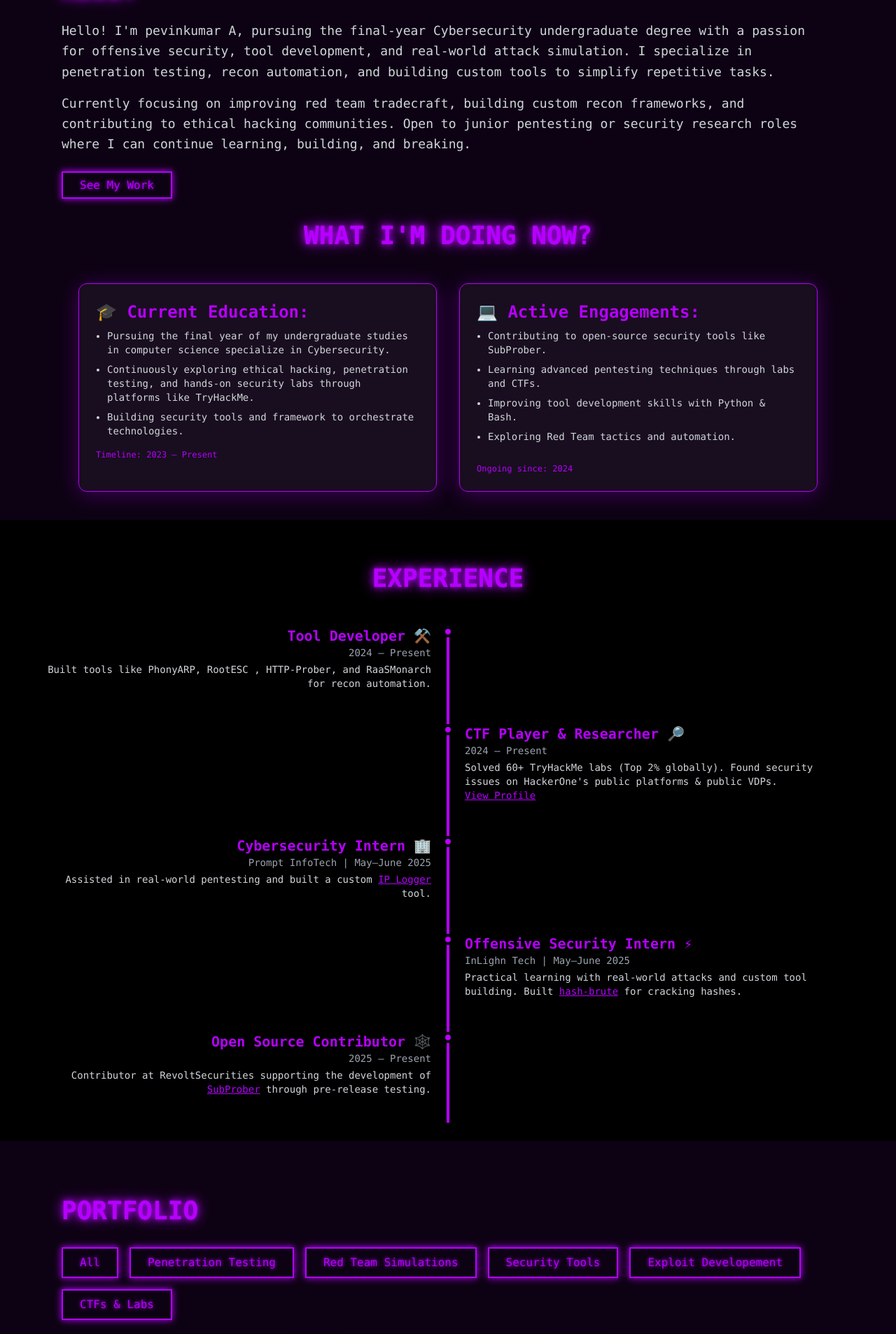
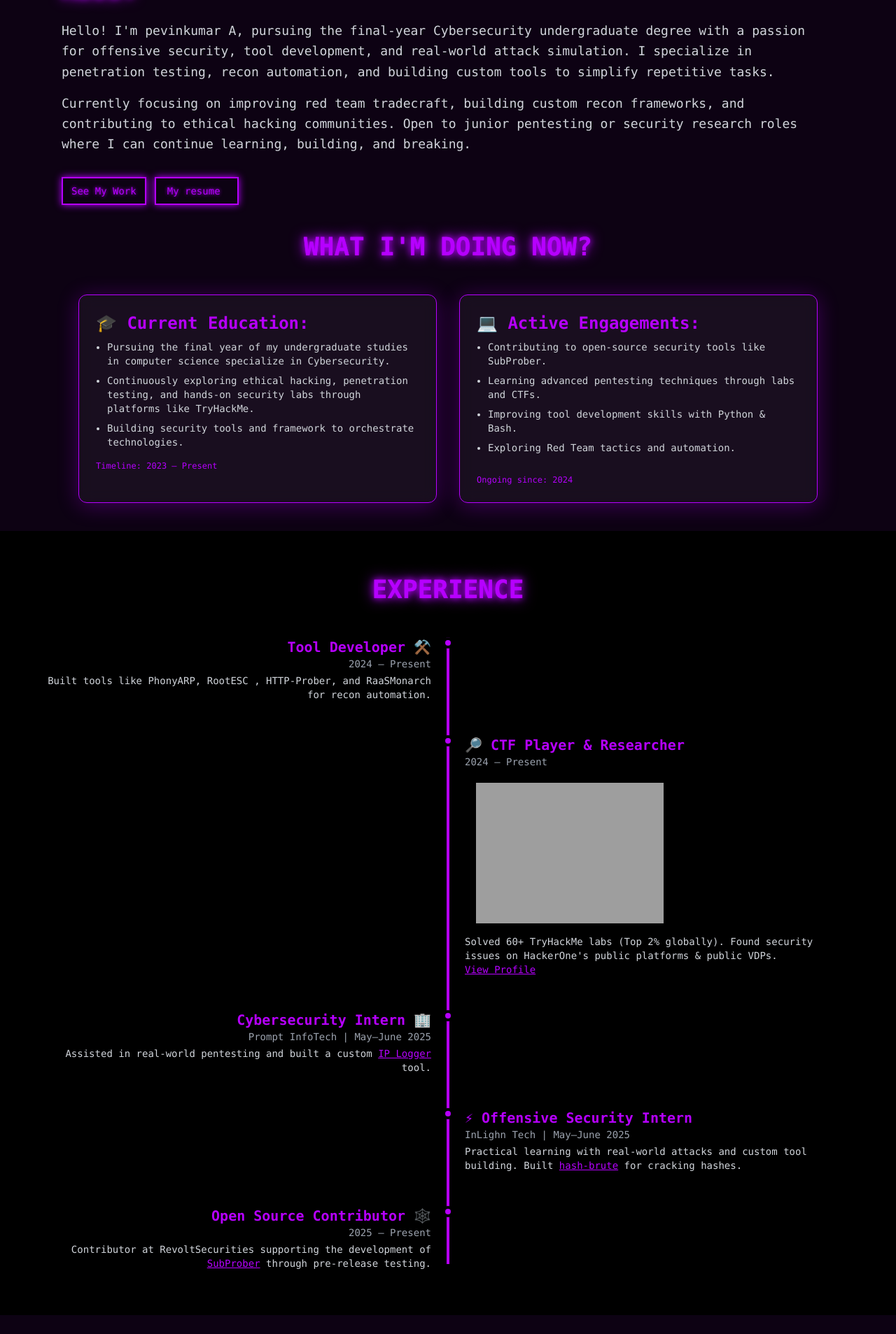
Before and after one commit to pevinkumar10/portfolio, a PHP site: page / in a window 1280 px wide. Shown: the part 915-2822 px from the top of the page at 70% size. Run offline with PHP 8.4, Linux system fonts and the light colour scheme; data that the repository does not hold is empty; some libraries are stand-ins or nearby versions; grey boxes are pictures that could not be loaded.

Commit message:
some modifications

```diff
--- a/index.php
+++ b/index.php
@@ -13,7 +13,7 @@
 	<link rel="stylesheet" href="src/css/custom.css">
 </head>
 
-<body class="bg-black text-white font-mono min-h-screen flex flex-col">
+<body class="bg-black text-white font-mono min-h-[100dvh] flex flex-col">
 	<?php
 	load_template('pages_contents/header');
 	load_template('pages_contents/hero');
--- a/src/css/custom.css
+++ b/src/css/custom.css
@@ -68,6 +68,11 @@
 		.portfolio {
 			background-color: rgb(13, 2, 19);
 		}
+
+		.contact {
+			background-color: rgb(13, 2, 19);
+		}
+
 		.glow-card {
   			transition: transform 0.3s ease, box-shadow 0.3s ease;
 		}
@@ -235,3 +240,18 @@
 		.animate-swipe-up {
 		animation: swipe-up 0.8s ease-out both;
 		}
+		  .popup-hover {
+			@apply absolute bottom-10 left-1/2 -translate-x-1/2 bg-black bg-opacity-90 border border-[#b600ff] p-2 rounded-xl z-10 w-44 text-center text-xs text-white;
+			animation: fadeScale 0.3s ease-in-out forwards;
+		}
+
+		@keyframes fadeScale {
+			0% {
+			opacity: 0;
+			transform: translateY(10px) scale(0.9);
+			}
+			100% {
+			opacity: 1;
+			transform: translateY(0) scale(1);
+			}
+		}
--- a/src/templates/pages_contents/about.php
+++ b/src/templates/pages_contents/about.php
@@ -1,6 +1,6 @@
 <!-- About Section -->
 <section id="about" class="relative text-white">
-    <div class="about min-h-screen pt-20 pb-10">
+    <div class="about min-h-[100dvh] pt-20 pb-10">
         <div class="max-w-6xl px-6 mx-auto content-wrapper animate-on-scroll" data-animate="animate-zoom-in">
             <h2 class="text-4xl font-bold neon-text mb-6 animate-on-scroll" data-animate="animate-zoom-in">ABOUT</h2>
             <p class="text-gray-300 text-lg leading-relaxed">
@@ -12,7 +12,10 @@
             </p>
 
             <div class="mt-8">
-                <a href="#projects" class="neon-button">See My Work</a>
+                <div class="grid grid-cols-1 sm:grid-cols-2 gap-3 w-fit">
+                    <a href="#projects" class="neon-button text-sm px-3 py-2">See My Work</a>
+                    <a href="src/data/resume.pdf" target="_blank" class="neon-button text-sm px-4 py-2">My resume</a>
+                </div>
             </div>
         </div>
         <div class="max-w-6xl mx-auto mt-5 px-6  pt-5">
--- a/src/templates/pages_contents/achievements.php
+++ b/src/templates/pages_contents/achievements.php
@@ -1,4 +1,4 @@
-<section id="certifications" class="relative py-20 bg-black text-white overflow-hidden max-h-screen">
+<section id="certifications" class="relative py-20 bg-black text-white overflow-hidden min-h-[100dvh]">
     <div class="max-w-6xl mx-auto">
         <h2 class="text-4xl font-bold text-left text-[#b600ff] neon-text mb-12 animate-on-scroll" data-animate="animate-zoom-in">ACHIEVEMENTS</h2>
     </div>
--- a/src/templates/pages_contents/blogs.php
+++ b/src/templates/pages_contents/blogs.php
@@ -1,4 +1,4 @@
-<section id="blogs" class="relative pt-20 py-40 text-white">
+<section id="blogs" class="relative pt-20 py-40 text-white min-h-[100dvh]">
     <div class="max-w-6xl px-6 mx-auto">
         <h2 class="text-4xl font-bold text-left text-[#b600ff] neon-text mb-12 animate-on-scroll" data-animate="animate-zoom-in">BLOGS & WRITE-UPs</h2>
 
--- a/src/templates/pages_contents/contact.php
+++ b/src/templates/pages_contents/contact.php
@@ -1,4 +1,4 @@
-<section id="contact" class="py-20 text-white min-h-screen">
+<section id="contact" class="contact py-40 text-white min-h-[100dvh]">
     <div class="max-w-4xl px-6 mx-auto text-center">
         <h2 class="text-4xl font-bold text-[#b600ff] neon-text mb-8 animate-on-scroll" data-animate="animate-zoom-in">LET'S CONNECT</h2>
         <p class="text-gray-400 mb-12">Have a question, project idea, or just want to say hello? Drop a message below!</p>
@@ -19,7 +19,7 @@
         </form>
     </div>
     <!-- Footer -->
-    <div class="mt-64 text-gray-600 text-sm animate-on-scroll" data-animate="animate-zoom-in">
+    <div class="pt-32 text-gray-600 text-sm animate-on-scroll" data-animate="animate-zoom-in">
         <footer class="w-full flex justify-center">
             © 2025 Pevinkumar A — All rights reserved.
         </footer>
@@ -30,6 +30,4 @@
             <a href="https://x.com/pk_the_hacker" target="_blank" class="text-lg neon-icon"><i class="fab fa-twitter"></i></a>
         </div>
     </div>
-
-
 </section>
--- a/src/templates/pages_contents/experience.php
+++ b/src/templates/pages_contents/experience.php
@@ -1,4 +1,4 @@
-<section id="experience" class="py-16 text-white relative min-h-screen">
+<section id="experience" class="py-16 text-white relative min-h-[100dvh]">
     <h2 class="text-4xl font-bold text-center text-[#b600ff] neon-text mb-12 animate-on-scroll" data-animate="animate-swipe-up">EXPERIENCE</h2>
 
     <!-- Vertical Center Line -->
@@ -14,7 +14,7 @@
                 <div class="w-1/2 pr-6 text-right">
                     <h3 class="text-xl font-semibold text-[#b600ff]">Tool Developer ⚒️</h3>
                     <p class="text-sm text-gray-400">2024 – Present</p>
-                    <p class="text-sm mt-1 text-gray-300">
+                    <p class="text-sm pt-1 text-gray-300">
                         Built tools like PhonyARP, RootESC , HTTP-Prober, and RaaSMonarch for recon automation.
                     </p>
                 </div>
@@ -27,9 +27,14 @@
 
                 <div class="w-1/2"></div>
                 <div class="w-1/2 pl-6 text-left">
-                    <h3 class="text-xl font-semibold text-[#b600ff]">CTF Player & Researcher 🔎</h3>
+                    <h3 class="text-xl font-semibold text-[#b600ff]">🔎 CTF Player & Researcher</h3>
                     <p class="text-sm text-gray-400">2024 – Present</p>
                     <p class="text-sm mt-1 text-gray-300">
+                        <a href="https://tryhackme.com/p/pevinkumar" target="_blank">
+                            <img src="https://tryhackme-badges.s3.amazonaws.com/pevinkumar.png"
+                                alt="TryHackMe Badge"
+                                class="rounded-md w-[300px] hover:scale-110 transition duration-300 p-4 shadow-lg" />
+                        </a>
                         Solved 60+ TryHackMe labs (Top 2% globally). Found security issues on HackerOne's public platforms & public VDPs.
                         <br />
                         <a href="https://tryhackme.com/p/pevinkumar" target="_blank" class="underline text-[#b600ff]">View Profile</a>
@@ -58,7 +63,7 @@
 
                 <div class="w-1/2"></div>
                 <div class="w-1/2 pl-6 text-left">
-                    <h3 class="text-xl font-semibold text-[#b600ff]"> Offensive Security Intern ⚡</h3>
+                    <h3 class="text-xl font-semibold text-[#b600ff]">⚡ Offensive Security Intern</h3>
                     <p class="text-sm text-gray-400">InLighn Tech | May–June 2025 </p>
                     <p class="text-sm mt-1 text-gray-300">
                         Practical learning with real-world attacks and custom tool building. Built
--- a/src/templates/pages_contents/hero.php
+++ b/src/templates/pages_contents/hero.php
@@ -1,5 +1,5 @@
 <!-- Hero Section -->
-<section class="py-24 px-6 flex-grow min-h-screen">
+<section class="py-24 px-6 flex-grow min-h-[100dvh]">
     <div class="max-w-6xl mx-auto px-6 flex flex-col md:flex-row items-center justify-between gap-10">
 
         <!-- Left Content -->
--- a/src/templates/pages_contents/projects.php
+++ b/src/templates/pages_contents/projects.php
@@ -1,5 +1,5 @@
 <!-- Projects Section with Filters -->
-<section id="portfolio" class="portfolio py-20 text-white min-h-screen">
+<section id="portfolio" class="portfolio py-20 text-white min-h-[100dvh]">
     <div class="max-w-6xl px-6 mx-auto">
         <h2 class="text-4xl font-bold neon-text mb-8 animate-on-scroll" data-animate="animate-zoom-in">PORTFOLIO</h2>
 
@@ -11,6 +11,7 @@
             <button class="neon-button filter-btn" data-filter="tools">Security Tools</button>
             <button class="neon-button filter-btn" data-filter="exploits">Exploit Developement</button>
             <button class="neon-button filter-btn" data-filter="ctf">CTFs & Labs</button>
+            <button class="neon-button filter-btn" data-filter="others">Others</button>
         </div>
 
         <!-- Project Cards Grid -->
@@ -23,7 +24,7 @@
                 <p class="text-gray-300 text-sm mb-5">
                     Conducted a comprehensive black-box penetration test on Metasploitable2, successfully exploiting over 25 vulnerabilities (excluding DVWA), and documented all findings in detail. </p>
                 <div class="text-xs text-[#d580ff] mb-1 pt-4"><strong>⚒️ Tools used:</strong> Nmap, Metasploit, Hydra, etc</div>
-                <div class="text-xs text-[#d580ff] pb-4 mb-3"><strong>🏷️ Tags:</strong> Recon, Exploitation, Post-Exploitation</div>
+                <div class="text-xs text-[#d580ff] pb-4 pb-3"><strong>🏷️ Tags:</strong> Recon, Exploitation, Post-Exploitation</div>
                 <a href="https://www.linkedin.com/posts/pevinkumar_metasploitable-2-activity-7341505043579248642-49C9?utm_source=share&utm_medium=member_desktop&rcm=ACoAADZci6kBNpXUA5gklG3nbUEXsFFHIpxINvU" class="neon-button text-sm " target="_blank">View Report</a>
             </div>
 
@@ -32,9 +33,9 @@
                 <h3 class="text-2xl font-semibold text-[#b600ff]">RaaSMonarch (v1.0.0):</h3>
                 <h4 class="text-sm font-semibold text-[#b600ff] mb-2">Recon Automation Framework</h4>
                 <p class="text-gray-300 text-sm">
-                    Developing RaaSMonarch (Recon-as-a-Service) Framework v1.0.0 to automate the reconnaissance process through a user-friendly web interface, eliminating the complexity and frustration of managing multiple tools manually.
+                    Developing RaaSMonarch(Recon-as-a-Service) Framework v1.0.0 to automate the recon process through a user-friendly web interface, eliminating the complexity and frustration of managing multiple tools manually.
                 </p>
-                <div class="text-xs text-[#d580ff] pb-1 pt-3 "><strong>🧪 Tech Stack:</strong> Python, PHP, Docker</div>
+                <div class="text-xs text-[#d580ff] pb-1 pt-4 "><strong>🧪 Tech Stack:</strong> Python, PHP, Docker</div>
                 <div class="text-xs text-[#d580ff] mb-3 pb-5"><strong>🏷️ Tags:</strong> Pentesting, Automation, Tool Build</div>
                 <a href="https://www.linkedin.com/posts/pevinkumar_recon-osint-bugbounty-activity-7333138496691339264-tn2b?utm_source=share&utm_medium=member_desktop&rcm=ACoAADZci6kBNpXUA5gklG3nbUEXsFFHIpxINvU" class="neon-button text-sm" target="_blank">Preview</a>
             </div>
@@ -73,7 +74,7 @@
             <div class="glass-card-1 p-6 rounded-xl border border-[#b600ff] project-card hover:shadow-[0_0_25px_#b600ff] animate-on-scroll" data-animate="animate-zoom-in" data-category="red-team">
                 <h3 class="text-2xl font-semibold text-[#b600ff]">PhonyARP:</h3>
                 <h4 class="text-sm font-semibold text-[#b600ff] mb-2">ARP spoofing tool</h4>
-                <p class="text-gray-300 text-sm mb-3">
+                <p class="text-gray-300 text-sm pb-3">
                     Developed and simulated an ARP spoofing tool to simulate MITM attacks, aimed at gaining a comprehensive understanding of ARP spoofing mechanisms, MITM attack vectors, and effective defense strategies against such threats.
                 </p>
                 <div class="text-xs text-[#d580ff] pb-1"><strong>🧪 Tech Stack:</strong> Python</div>
@@ -88,8 +89,8 @@
                 <p class="text-gray-300 text-sm pb-2">
                     Designed and implemented a privilege escalation analysis tool to gain a deeper understanding of enumeration utilities such as LinPEAS and WinPEAS. It automate the analysis process with the help of bash.
                 </p>
-                <div class="text-xs text-[#d580ff] mb-1 pt-2"><strong>🧪 Tech Stack:</strong> Python, Bash</div>
-                <div class="text-xs text-[#d580ff] mb-3 pb-4"><strong>🏷️ Tags:</strong> Linux, Post-Exploitation</div>
+                <div class="text-xs text-[#d580ff] mb-1 pt-5"><strong>🧪 Tech Stack:</strong> Python, Bash</div>
+                <div class="text-xs text-[#d580ff] mb-2 pb-4"><strong>🏷️ Tags:</strong> Linux, Post-Exploitation</div>
                 <a href="https://github.com/pevinkumar10/rootEsc" class="neon-button text-sm" target="_blank">View on GitHub</a>
             </div>
 
@@ -100,8 +101,8 @@
                 <p class="text-gray-300 text-sm mb-3">
                     Built custom CTF challenge to learn and practice chaining of three critical vulnerability like File upload to RCE to privilege escalation in a secured controlled environment (container).
                 </p>
-                <div class="text-xs text-[#d580ff] mb-1"><strong>🧪 Tech Stack:</strong> PHP, Bash, Docker</div>
-                <div class="text-xs text-[#d580ff] mb-1 pb-4"><strong>🏷️ Tags:</strong> Development, Insecure FileUpload, RCE, Privilege Escalation</div>
+                <div class="text-xs text-[#d580ff] mb-1 pt-2"><strong>🧪 Tech Stack:</strong> PHP, Bash, Docker</div>
+                <div class="text-xs text-[#d580ff] mb-1 pb-3"><strong>🏷️ Tags:</strong> Development, Insecure FileUpload, RCE, Privilege Escalation</div>
                 <a href="https://github.com/pevinkumar10/Abandoned-Gate" class="neon-button text-sm" target="_blank">View on GitHub</a>
             </div>
 
@@ -114,7 +115,7 @@
                     Developed an asynchronous HTTP probing tool to retrieve status codes for given URLs, and packaged it for distribution on PyPI with a user-friendly interface to streamline status code analysis.
                 </p>
                 <div class="text-xs text-[#d580ff] mb-1 pt-2"><strong>🧪 Tech Stack:</strong> python</div>
-                <div class="text-xs text-[#d580ff] mb-3 pb-4"><strong>🏷️ Tags:</strong> Reconnaissance, Automation, Httpx, Tool Developement</div>
+                <div class="text-xs text-[#d580ff] mb-1 pb-4"><strong>🏷️ Tags:</strong> Reconnaissance, Automation, Httpx, Tool Developement</div>
                 <a href="https://github.com/pevinkumar10/http-prober" class="neon-button text-sm" target="_blank">View on GitHub</a>
             </div>
 
@@ -132,6 +133,21 @@
                     <a href="https://www.linkedin.com/posts/pevinkumar_cybersecurity-python-encryption-activity-7337719572487184385-rT72?utm_source=share&utm_medium=member_desktop&rcm=ACoAADZci6kBNpXUA5gklG3nbUEXsFFHIpxINvU" class="neon-button text-center text-sm" target="_blank">Simulation</a>
                 </div>
             </div>
+
+            <!-- Other projects 1-->
+            <div class="glass-card-1 p-6 rounded-xl border border-[#b600ff] project-card hover:shadow-[0_0_25px_#b600ff] animate-on-scroll hidden extra-card" data-animate="animate-zoom-in" data-category="others">
+                <h3 class="text-2xl font-semibold text-[#b600ff]">Simple-Site:</h3>
+                <h4 class="text-sm font-semibold text-[#b600ff] mb-2">LAMP stack Learning project</h4>
+                <p class="text-gray-300 text-sm mb-3">
+                    A beginner-friendly LAMP stack running inside Docker for learning and testing purposes like it uses raw SQL queries making it vulnerable to SQL Injection, the DB uses a default root password (example) ,it also configured directory listing in Apache.
+                </p>
+                <div class="text-xs text-[#d580ff] mb-1 pt-2"><strong>🧪 Tech Stack:</strong> Linux, Apache, MySQL, PHP</div>
+                <div class="text-xs text-[#d580ff] mb-3 pb-4"><strong>🏷️ Tags:</strong> Lab build, Sqli, Security misconfigurations</div>
+                <div class="grid grid-cols-1 sm:grid-cols-2 gap-3">
+                    <a href="https://github.com/pevinkumar10/CryptiHub" class="neon-button text-center text-sm p-2" target="_blank">View on GitHub</a>
+                    <a href="https://www.linkedin.com/posts/pevinkumar_cybersecurity-python-encryption-activity-7337719572487184385-rT72?utm_source=share&utm_medium=member_desktop&rcm=ACoAADZci6kBNpXUA5gklG3nbUEXsFFHIpxINvU" class="neon-button text-center text-sm" target="_blank">Simulation</a>
+                </div>
+            </div>
         </div>
         <!-- Show More Button -->
         <div class="text-center pt-6">
--- a/src/templates/pages_contents/skills.php
+++ b/src/templates/pages_contents/skills.php
@@ -1,4 +1,4 @@
-<section id="skills" class="py-20 bg-black text-white min-h-screen">
+<section id="skills" class="py-20 bg-black text-white min-h-[100dvh]">
     <div class="max-w-6xl mx-auto">
         <h2 class="text-4xl font-bold text-center text-[#b600ff] neon-text mb-12">Skills Dashboard</h2>
 
```
Also changed, not shown: src/blogs/CVE-2025-32463.php (+6 -6 lines).
